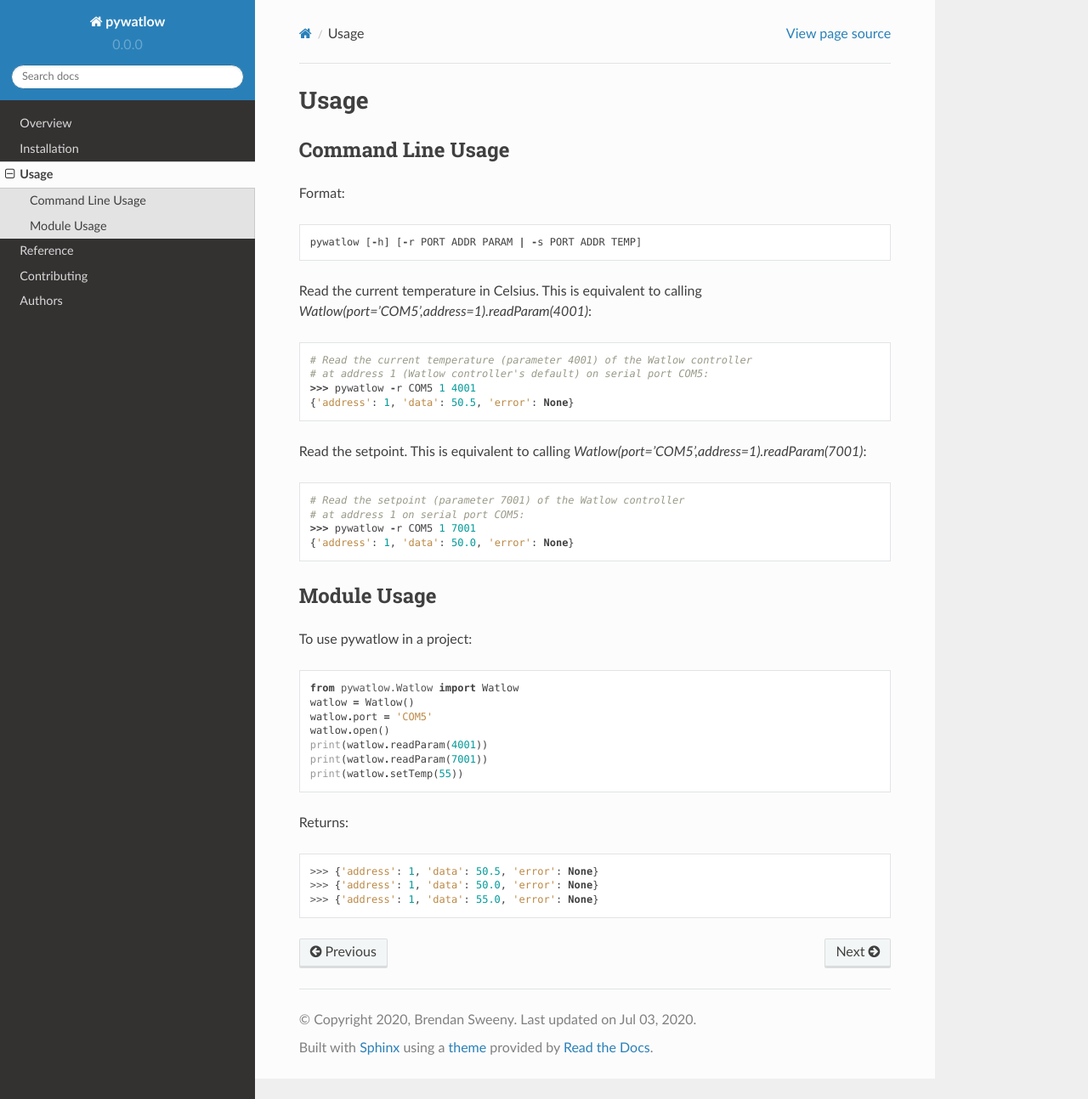
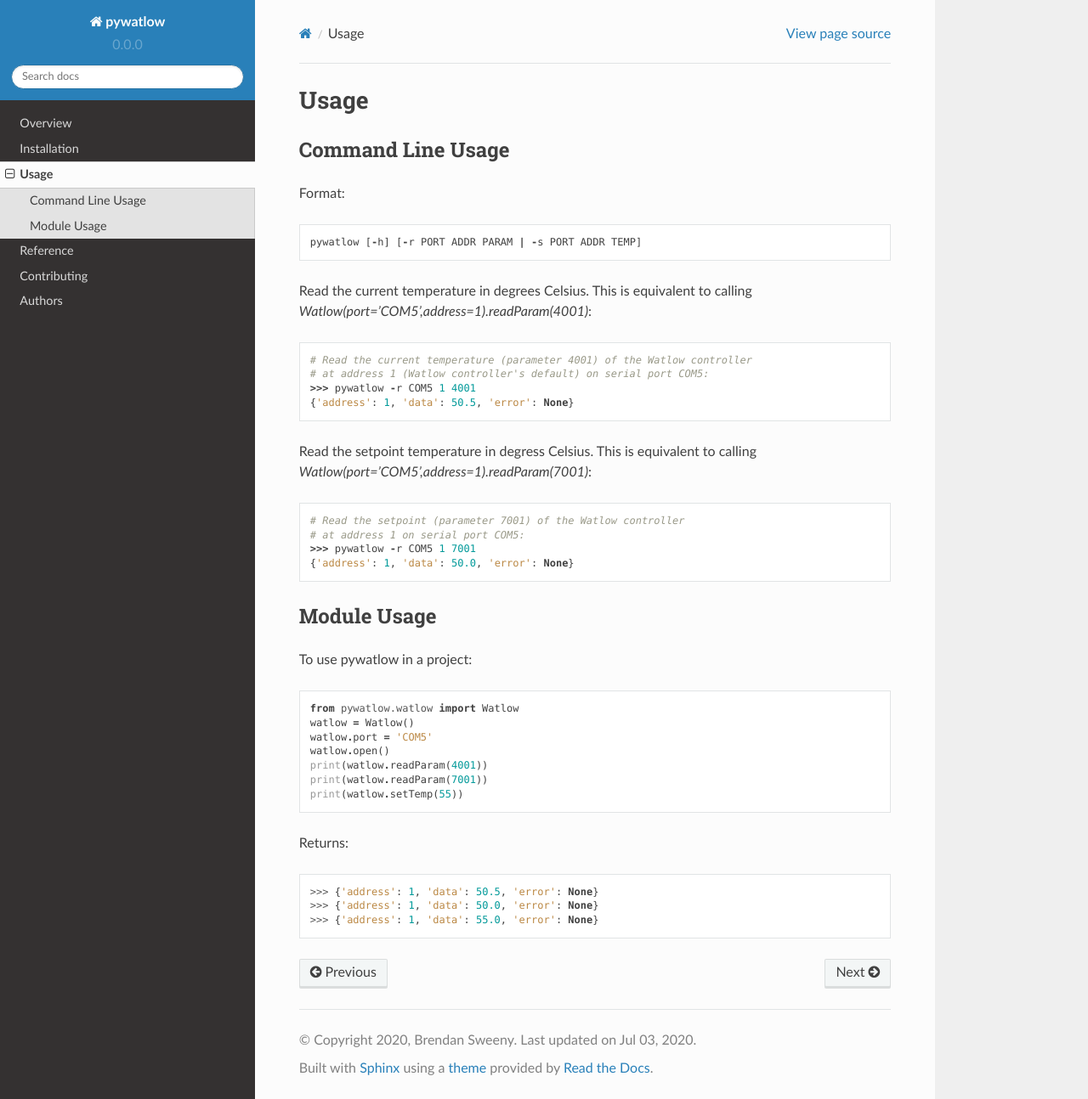
Before and after one commit to BrendanSweeny/pywatlow, a Sphinx documentation site: the page built from pywatlow/docs/usage.rst, in a window 1280 px wide and 1294 px high. Shown: the whole window at 85% size. Built offline with Sphinx 7.4.7 and the Read the Docs theme 2.0.0, drawn with Linux system fonts in a browser that asks for light colours.

```diff
--- a/pywatlow/docs/conf.py
+++ b/pywatlow/docs/conf.py
@@ -1,7 +1,14 @@
 # -*- coding: utf-8 -*-
 from __future__ import unicode_literals
 
-import os
+import os, sys
+import unittest.mock as mock
+
+MOCK_MODULES = ['crcmod', 'serial']
+for mod_name in MOCK_MODULES:
+    sys.modules[mod_name] = mock.Mock()
+
+sys.path.insert(0, os.path.abspath('../src/pywatlow'))
 
 extensions = [
     'sphinx.ext.autodoc',
--- a/pywatlow/docs/reference/index.rst
+++ b/pywatlow/docs/reference/index.rst
@@ -4,4 +4,5 @@ Reference
 .. toctree::
     :glob:
 
-    pywatlow*
+    pywatlow
+    watlow
--- /dev/null
+++ b/pywatlow/docs/reference/watlow.rst
@@ -0,0 +1,5 @@
+Watlow
+======
+
+.. automodule:: watlow
+  :members:
--- a/pywatlow/docs/usage.rst
+++ b/pywatlow/docs/usage.rst
@@ -9,7 +9,7 @@ Format::
 
 	pywatlow [-h] [-r PORT ADDR PARAM | -s PORT ADDR TEMP]
 
-Read the current temperature in Celsius.
+Read the current temperature in degrees Celsius.
 This is equivalent to calling `Watlow(port='COM5',address=1).readParam(4001)`::
 
 	# Read the current temperature (parameter 4001) of the Watlow controller
@@ -17,7 +17,7 @@ This is equivalent to calling `Watlow(port='COM5',address=1).readParam(4001)`::
 	>>> pywatlow -r COM5 1 4001
 	{'address': 1, 'data': 50.5, 'error': None}
 
-Read the setpoint.
+Read the setpoint temperature in degress Celsius.
 This is equivalent to calling `Watlow(port='COM5',address=1).readParam(7001)`::
 
 	# Read the setpoint (parameter 7001) of the Watlow controller
@@ -31,7 +31,7 @@ Module Usage
 
 To use pywatlow in a project::
 
-	from pywatlow.Watlow import Watlow
+	from pywatlow.watlow import Watlow
 	watlow = Watlow()
 	watlow.port = 'COM5'
 	watlow.open()
```
Also changed, not shown: 2 other files.
